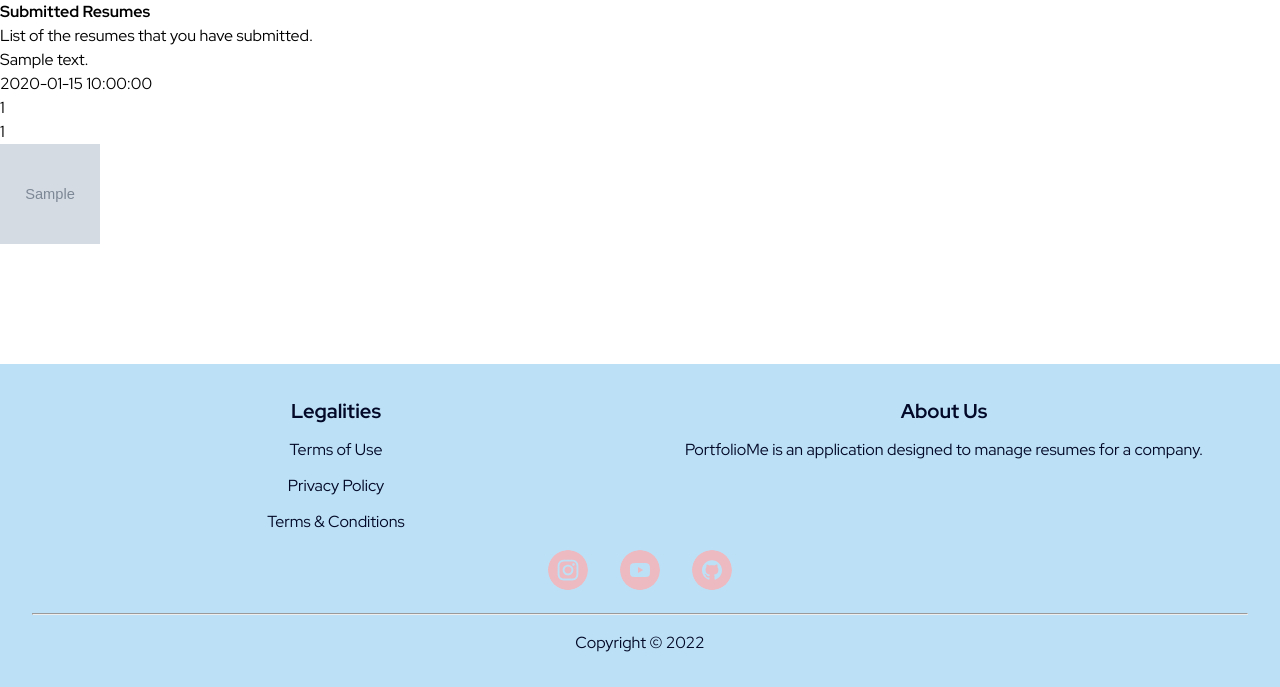
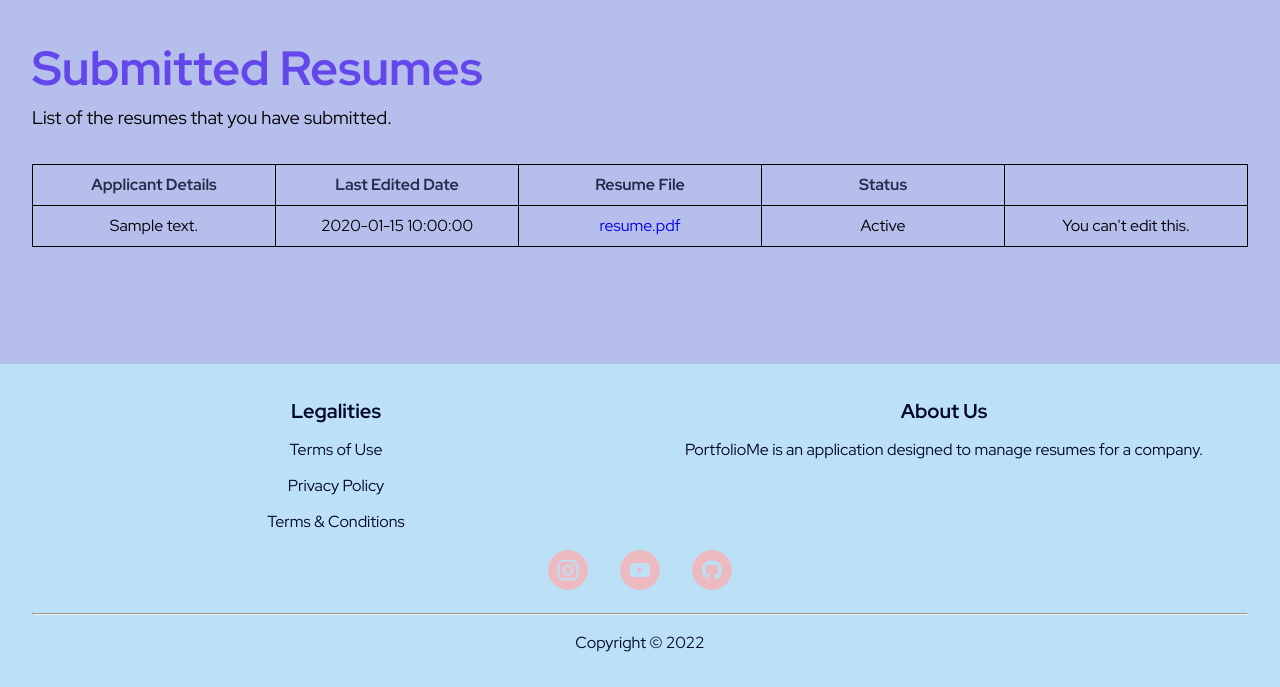
Before and after one commit to Arisch24/PortfolioMe, a Flask app: page /resume_status in a window 1280 px wide. Shown: the part 113-800 px from the top of the page. Run offline with Flask 2, Linux system fonts and the light colour scheme; a user stored in the database is signed in; tables that the repository leaves empty hold one stand-in row (values such as "Sample post"); grey boxes marked "Sample" are stand-in pictures; parts of the project's set-up code (start-up, migrations or seed data) failed here and were passed over; some libraries are stand-ins or nearby versions.

Commit message:
Resume status UI is done

```diff
--- a/PortfolioMe/static/css/client/resume_status.css
+++ b/PortfolioMe/static/css/client/resume_status.css
@@ -1,7 +1,52 @@
 .resume-list-container {
+    background-color: hsl(var(--light-blue));
+    padding: 2rem;
+}
+
+.resume-list-header h1 {
+    color: hsl(var(--accent-blue));
+    font-size: 3rem;
+}
+
+.resume-list-header p {
+    font-size: 1.15rem;
+}
+
+.table-container {
+    margin-top: 2rem;
+}
+
+table {
+    width: 100%;
+    table-layout: fixed;
+}
+
+table,
+th,
+td {
+    border: 1px solid black;
+    border-collapse: collapse;
+}
+
+th,
+td {
     padding: 0.5rem;
 }
 
-.resume-list-header h1 {
-    font-size: 3rem;
+th {
+    color: hsl(var(--dark-blue));
 }
+
+td:first-child {
+    overflow: hidden;
+    white-space: nowrap;
+    text-overflow: ellipsis;
+}
+
+td {
+    text-align: center;
+}
+
+td a:hover {
+    text-decoration: underline;
+}
--- a/PortfolioMe/templates/client/resume_status.html
+++ b/PortfolioMe/templates/client/resume_status.html
@@ -2,27 +2,61 @@
 endblock %} {% block css %}
 <link
     rel="stylesheet"
-    href="{{ url_for('static', filename='css/client/resume_list.css') }}"
+    href="{{ url_for('static', filename='css/client/resume_status.css') }}"
 />{% endblock %} {% block content %}
 <main class="resume-list-container">
     <div class="resume-list-header">
         <h1>Submitted Resumes</h1>
         <p>List of the resumes that you have submitted.</p>
     </div>
-    {% if resume is not none %} {% for resume in resumes %}
-    <div>
-        <p>{{ resume.applicant_details }}</p>
-        <p>{{ resume.date_edited }}</p>
-        <p>{{ resume.applicant_id }}</p>
-        <p>{{ resume.job_id }}</p>
-        <img src="{{ url_for('static', filename='resumes/' + resume.image) }}" /
-        width="100" height="100">
+    <div class="table-container">
+        <table>
+            <thead>
+                <tr>
+                    <th>Applicant Details</th>
+                    <th>Last Edited Date</th>
+                    <th>Resume File</th>
+                    <th>Status</th>
+                    <th></th>
+                </tr>
+            </thead>
+            {% if resume is not none %} {% for resume in resumes %}
+            <tbody>
+                <tr>
+                    <td>{{ resume.applicant_details }}</td>
+                    <td>{{ resume.date_edited }}</td>
+                    <td>
+                        <a
+                            href="{{ url_for('static', filename='resumes/' + resume.image) }}"
+                            target="_blank"
+                            >resume.pdf</a
+                        >
+                    </td>
+                    <td>{{ resume.status }}</td>
+                    <td>
+                        {% if resume.status == "Pending" %}
+                        <a
+                            class="edit-resume-details-btn"
+                            target="_blank"
+                            href="{{ url_for('client.upload_resume', job_id=resume.job_id, resume_details_id=resume.resume_details_ref.id) }}"
+                            >dkdoedk</a
+                        >
+                        {% else %} You can't edit this. {% endif %}
+                    </td>
+                </tr>
+            </tbody>
+            {% endfor %} {% else %}
+            <tbody>
+                <tr>
+                    <td colspan="5">
+                        You have not submitted any resumes. To submit your
+                        resume find a job to apply
+                        <a href="{{ url_for('client.job_board') }}">here.</a>
+                    </td>
+                </tr>
+            </tbody>
+            {% endif %}
+        </table>
     </div>
-    {% endfor %} {% else %}
-    <div>
-        You have not submitted any resumes. To submit your resume find a job to
-        apply <a href="{{ url_for('client.job_board') }}">here.</a>
-    </div>
-    {% endif %}
 </main>
 {% endblock %}
```
